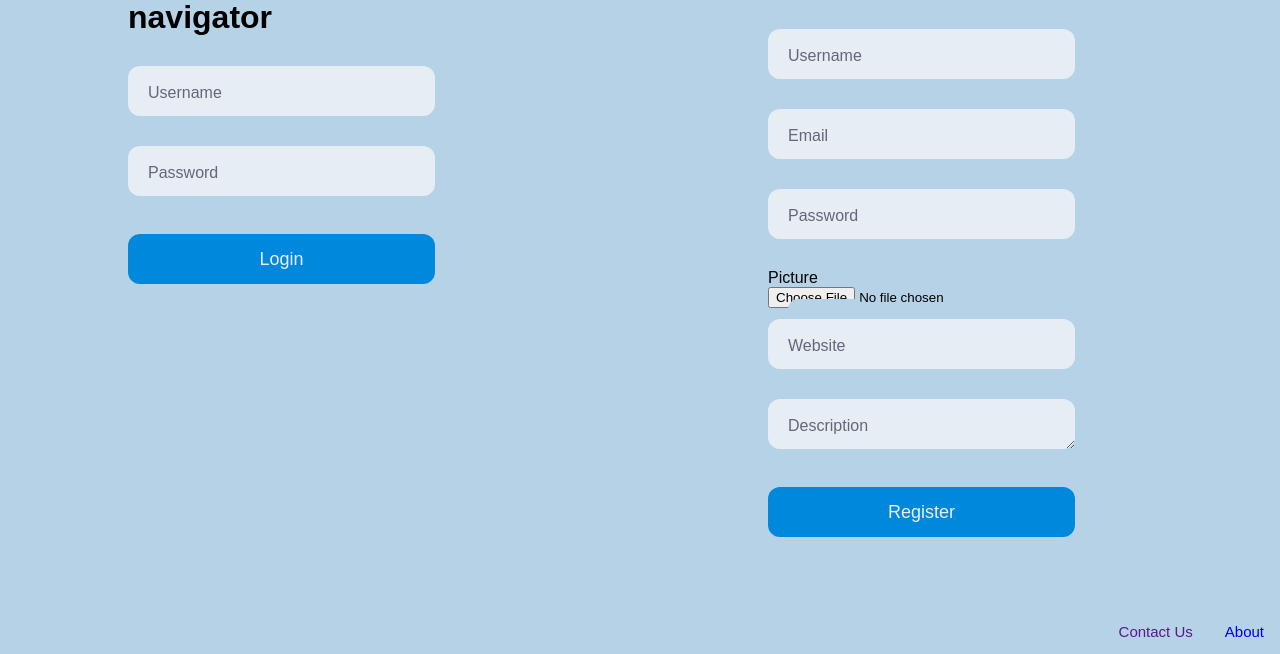
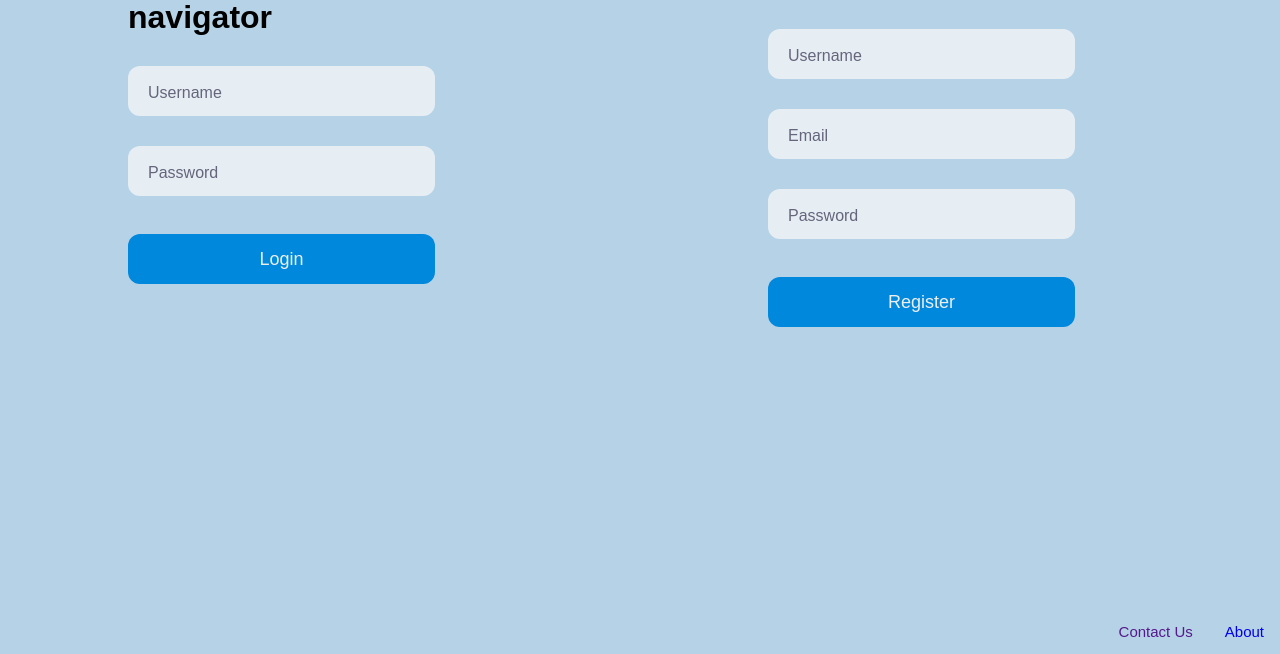
Before and after one commit to lab9teamA/library-navigator, a Django app: page /libnav/login/ in a window 1280 px wide. Shown: the part 146-800 px from the top of the page. Run offline with Django 3.2, Linux system fonts and the light colour scheme.

Commit message:
updated login page to remove user profile forms

```diff
--- a/libnav/views.py
+++ b/libnav/views.py
@@ -95,8 +95,14 @@ def profile(request, username):
         context_dict["user"]= user
         context_dict["userProfile"] = userProfile
     except User.DoesNotExist:
-        context_dict["user"]= None
-        context_dict["userProfile"] = None
+        if current_user.is_authenticated:
+            UserProfile.objects.get_or_create(user = current_user)
+            user = User.objects.get(username = username)
+            context_dict["user"]= user
+            context_dict["userProfile"] = userProfile
+        else:
+            context_dict["user"]= None
+            context_dict["userProfile"] = None
 
     if current_user.is_authenticated and user == current_user:
         try:
@@ -237,35 +243,27 @@ def user_login(request):
         # register form
         elif request.POST.get('submit') == 'Register':
             user_form = UserForm(request.POST)
-            profile_form = UserProfileForm(request.POST)
 
-            if user_form.is_valid() and profile_form.is_valid():
+            if user_form.is_valid():
                 user = user_form.save()
                 user.set_password(user.password)
                 user.save()
-                profile = profile_form.save(commit=False)
-                profile.user = user
-
-                if 'picture' in request.FILES:
-                    profile.picture = request.FILES['picture']
-
+                profile = UserProfile.objects.get_or_create(user = user)
                 profile.save()
 
                 login(request, user)
                 request.session['user_id'] = profile.user_id
                 return redirect(reverse('libnav:profile', kwargs={'username': user.username}))
             else:
-                print(user_form.errors, profile_form.errors)
+                print(user_form.errors)
     # not post
     else:
         user_form = UserForm()
-        profile_form = UserProfileForm()
 
     return render(request,
         'libnav/login.html',
         context = {
-            'user_form': user_form,
-            'profile_form': profile_form,})
+            'user_form': user_form,})
 
 @login_required
 def user_logout(request):
--- a/templates/libnav/login.html
+++ b/templates/libnav/login.html
@@ -59,23 +59,6 @@
                     <label class="placeholder" for="id_password">Password</label>
                 </div>
 
-                <div class="input-container" >
-                    <label for="id_picture">Picture</label>
-                    {{ profile_form.picture }}
-                </div>
-
-                <div class="input-container" id="pic">
-                    {{ profile_form.website }}
-                    <div class="cut"></div>
-                    <label class="placeholder" for="id_website">Website</label>
-                </div>
-
-                <div class="input-container">
-                    {{ profile_form.description }}
-                    <div class="cut"></div>
-                    <label class="placeholder" for="id_description">Description</label>
-                </div>
-
                 <div class="submit-container">
                     <input class="submit" name="submit" type="submit" value="Register"/>
                 </div>
```
